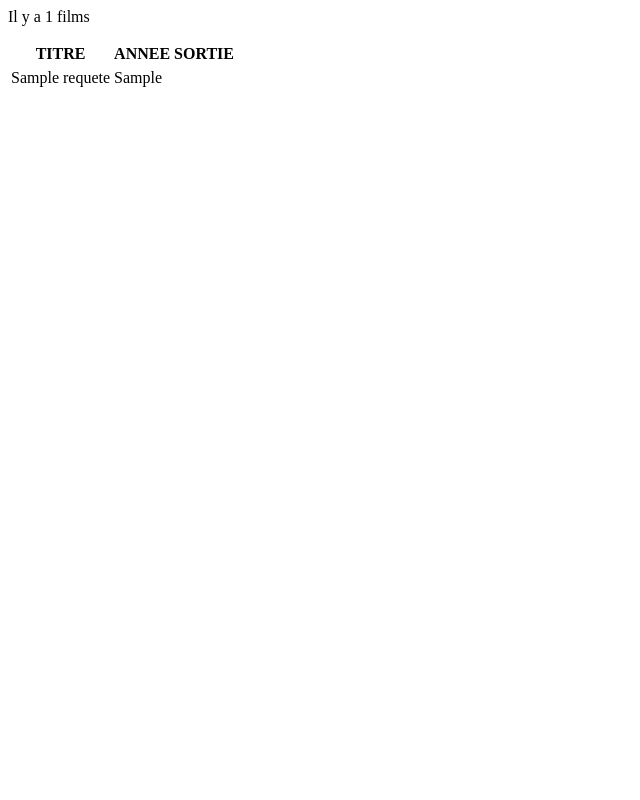
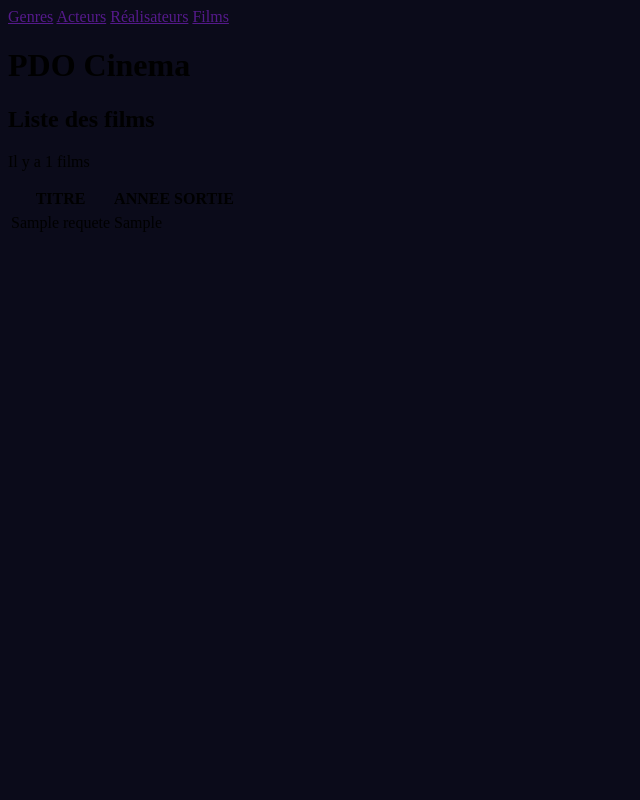
Before and after one commit to lucie-vincent/cinema_appli, a PHP site: template view/films/listFilms.php in a window 1280 px wide. Shown: the whole page, without its empty margins (0-640 px from the left). Run offline with PHP 8.4, Linux system fonts and the light colour scheme; the template is opened without the code that fills it: most values are stand-ins (such as "Sample title", 1, 10 or a date in 2020).

Commit message:
ajout css

```diff
--- /dev/null
+++ b/public/css/styles.css
@@ -0,0 +1,13 @@
+:root {
+    /* --nav-background-color: linear-gradient(rgba(42,14,217,100), rgba(14,10,40,100)); */
+    --body-color: rgb(11,11,26);
+}
+
+nav {
+    /* background-color: var(--nav-background-color); */
+}
+
+body {
+    /* background-color: var(--body-color); */
+    background-color: rgb(11,11,26);
+}
--- a/view/films/listFilms.php
+++ b/view/films/listFilms.php
@@ -29,7 +29,6 @@ ob_start(); ?>
 
 
 <?php
-die;
 $titre = "Liste de films";
 $titre_secondaire = "Liste des films";
 $contenu = ob_get_clean();
--- a/view/template.php
+++ b/view/template.php
@@ -8,6 +8,7 @@ on exploitera la temporisation de sortie -->
     <meta charset="UTF-8">
     <meta name="viewport" content="width=device-width, initial-scale=1.0">
     <title><?php $titre ?></title>
+    <link rel="stylesheet" href="styles.css">
 </head>
 <body>
     <nav>
```
